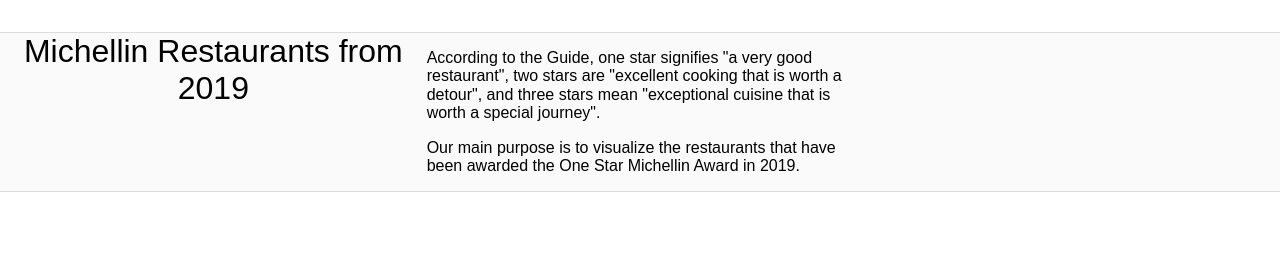
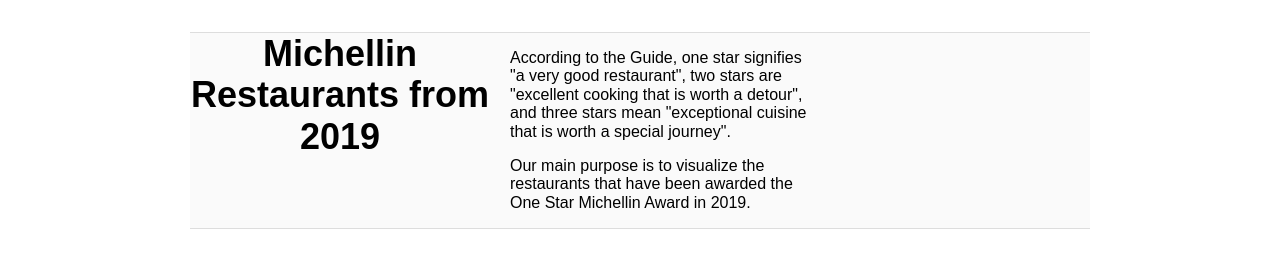
Before and after one commit to ganjiajiat/FIT3179-Assignment-02, a plain HTML site: page index.html in a window 1280 px wide. Drawn offline with nearby package versions, Linux system fonts and the light colour scheme; a script that the page names is missing.

Commit message:
Update index.html

```diff
--- a/index.html
+++ b/index.html
@@ -19,10 +19,10 @@
   <script src="https://cdn.jsdelivr.net/npm/vega-embed@6"></script>
 </head>
 <body>
-  <div class="grids-example">
+  <div class="grids-example" style="width: 900px;">
      <div class="pure-g">
-        <div class="pure-u-1-3" style="font-family: sans-serif; font-size: 32px;">Michellin Restaurants from 2019</div>
-        <div class="pure-u-1-3" style="text-align: initial;">
+        <div class="pure-u-1-3" style="font-family: sans-serif;font-size: 36px;font-weight: bold;">Michellin Restaurants from 2019</div>
+        <div class="pure-u-1-3" style="text-align: initial;margin: 0 20px 0 20px;">
           <p>   According to the Guide, one star signifies "a very good restaurant", two stars are "excellent cooking that is worth a detour", and three stars mean "exceptional cuisine that is worth a special journey".</p>
           <p>   Our main purpose is to visualize the restaurants that have been awarded the One Star Michellin Award in 2019.</p>
         </div>
```
